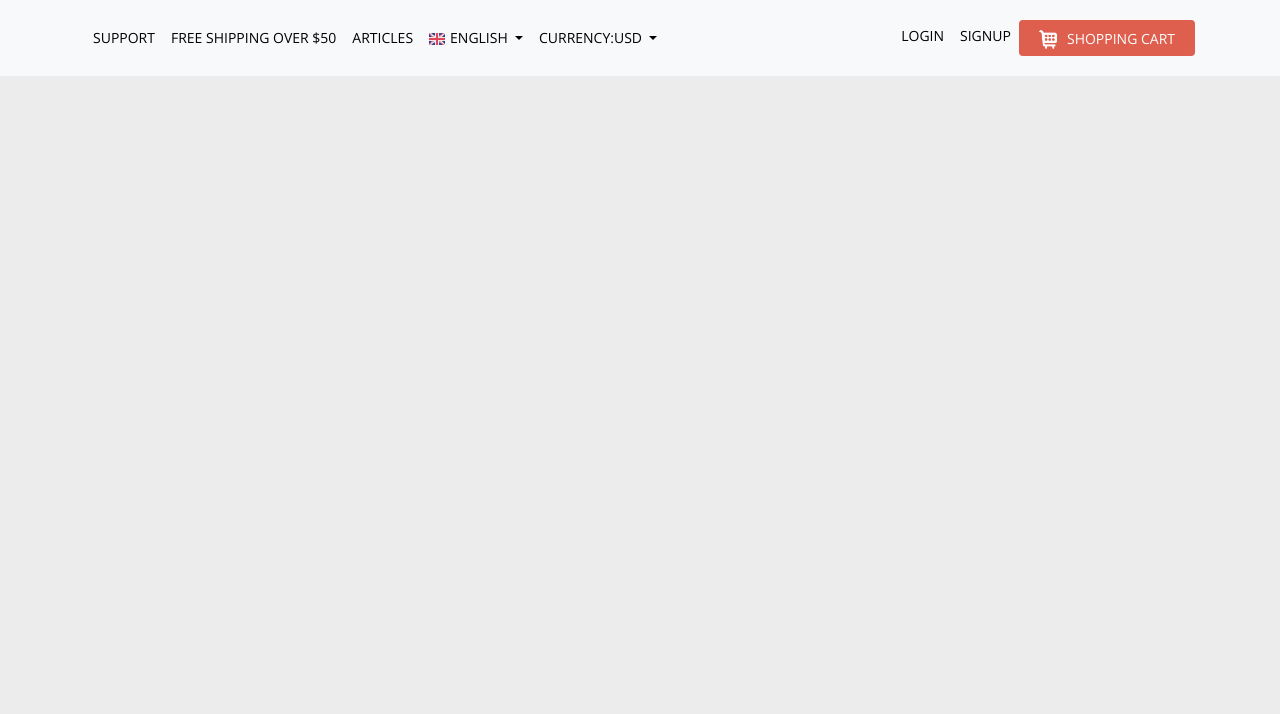
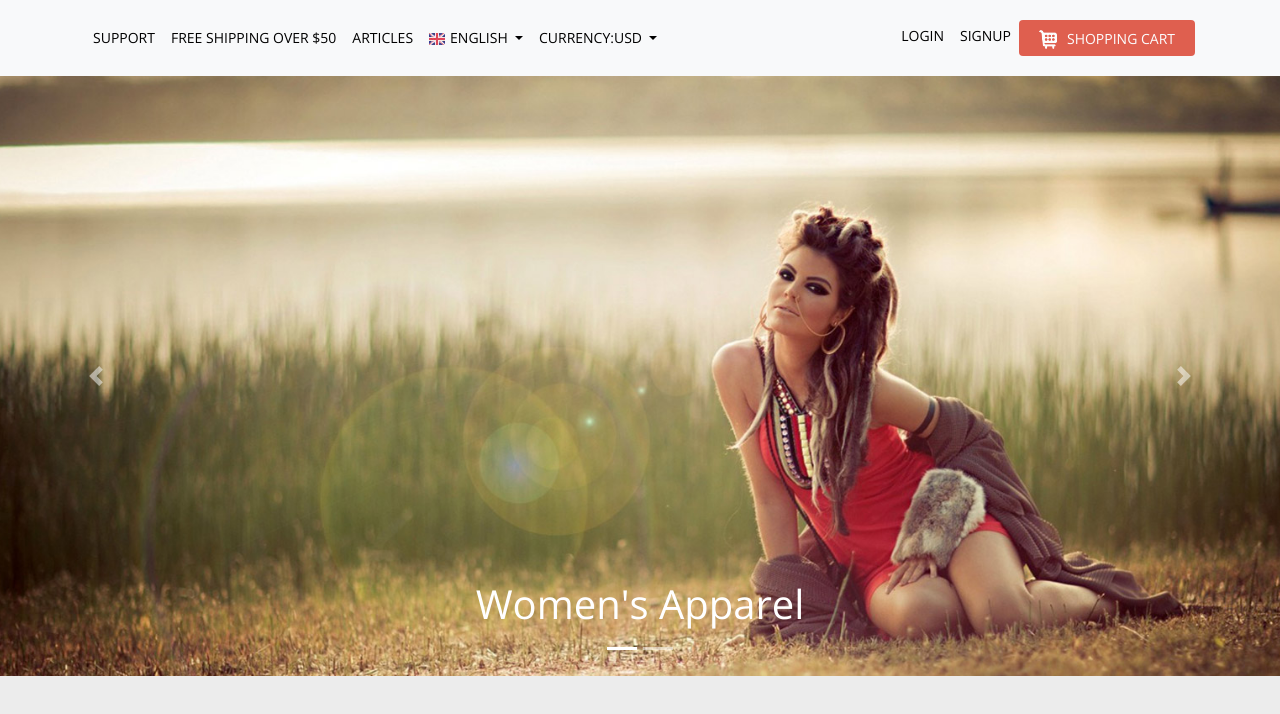
Before and after one commit to SergeevVasily/StyleTour, a plain HTML site: page index.html in a window 1280 px wide. Drawn offline with nearby package versions, Linux system fonts and the light colour scheme.

Commit message:
slider added

```diff
--- a/css/style.css
+++ b/css/style.css
@@ -97,3 +97,17 @@ h3{
     position: relative;
     top: -1px;
 }
+
+.menu-carousel-class .carousel-item{
+    min-height: 600px;
+}
+
+.menu-carousel-class .bgslide{
+    position: absolute;
+    background-position: center;
+    top: 0;
+    left: 0;
+    height: 100%;
+    width: 100%;
+    background-size: cover;
+}
--- a/index.html
+++ b/index.html
@@ -54,12 +54,47 @@
 				</div>
 				</div>
 			</nav>
+		</div> <!-- menu-top-->
 
-		</div> <!-- menu-top-->
+		<section class="menu-carousel-class">
+		<div id="carousel" class="carousel slide" data-ride="carousel">
+			<div class="carousel-indicators-wrap">
+				<ol class="carousel-indicators">
+					<li data-target="#carousel" data-slide-to="0" class="active"></li>
+					<li data-target="#carousel" data-slide-to="1"></li>
+				</ol>
+			</div> <!--carousel-indicator wrap-->
+			<div class="carousel-inner">
+				<div class="carousel-item active">
+				<!--	-<img class="d-block w-100" src="img/slider.jpg">-->
+					<div class="bgslide" style="background-image: url(img/slider.jpg)"></div>
+
+					<div class="carousel-caption">
+						<h1>Women's Apparel</h1>
+					</div>
+				</div>
+					<div class="carousel-item">
+						<div class="bgslide" style="background-image: url(img/slider.jpg)"></div>
+						<div class="carousel-caption">
+							<h1>Women's Apparel</h1>
+						</div>
+					</div>
+			</div>
+			<a class="carousel-control-prev" href="#carousel" role="button" data-slide="prev">
+				<span class="carousel-control-prev-icon" aria-hidden="true"></span>
+				<span class="sr-only">Previous</span>
+			</a>
+			<a class="carousel-control-next" href="#carousel" role="button" data-slide="next">
+				<span class="carousel-control-next-icon" aria-hidden="true"></span>
+				<span class="sr-only">Next</span>
+			</a>
+		</div>
+		</section>
 	</header>
 
 
 	<script src="https://ajax.googleapis.com/ajax/libs/jquery/1.11.3/jquery.min.js"></script>
 	<script src="js/bootstrap.min.js"></script>
+	<script src="js/scripts.js"></script>
 </body>
 </html>
--- /dev/null
+++ b/js/scripts.js
@@ -0,0 +1,5 @@
+$(function () {
+    $('.carousel').carousel({
+        interval: false
+    })
+});
```
